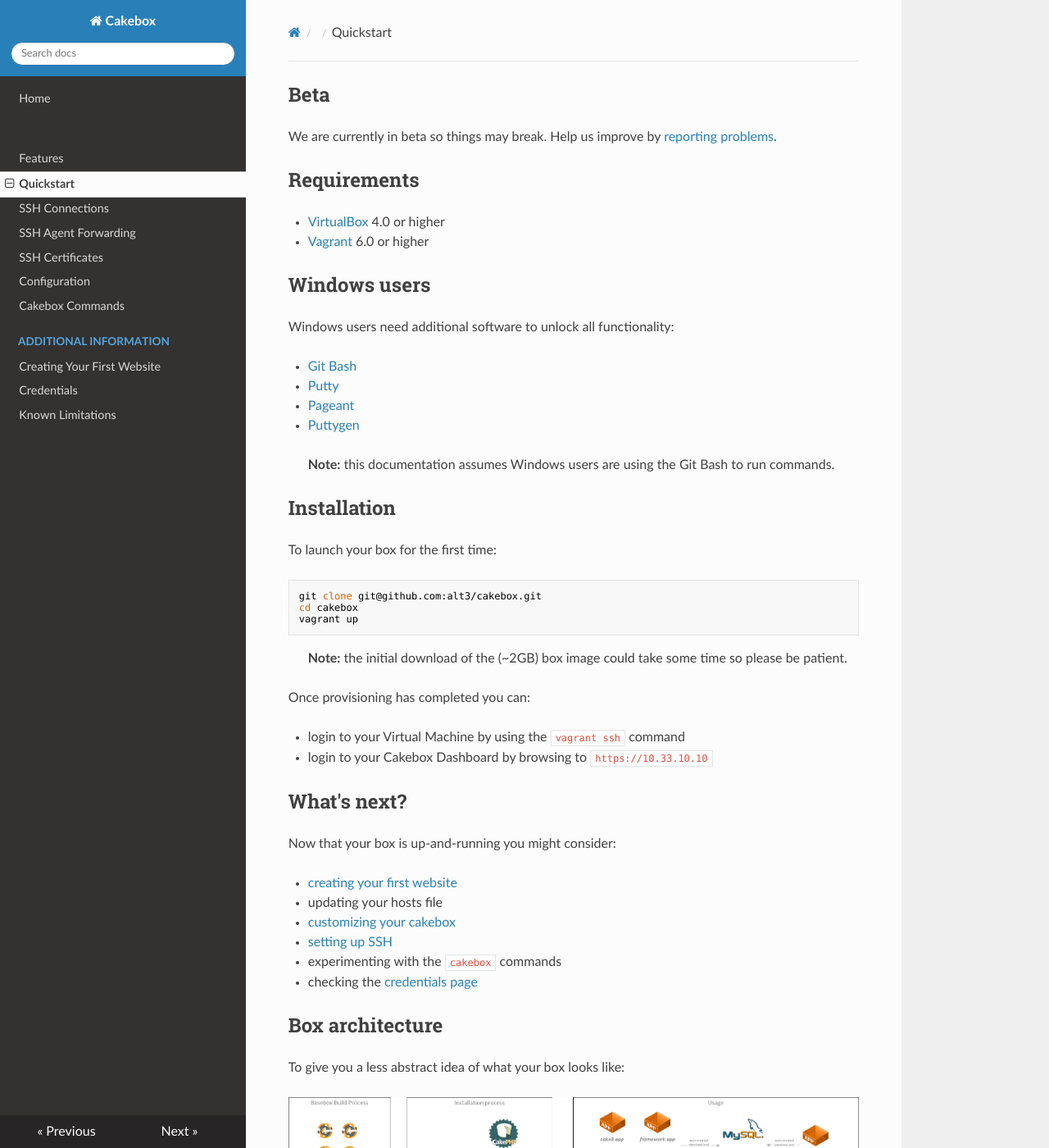
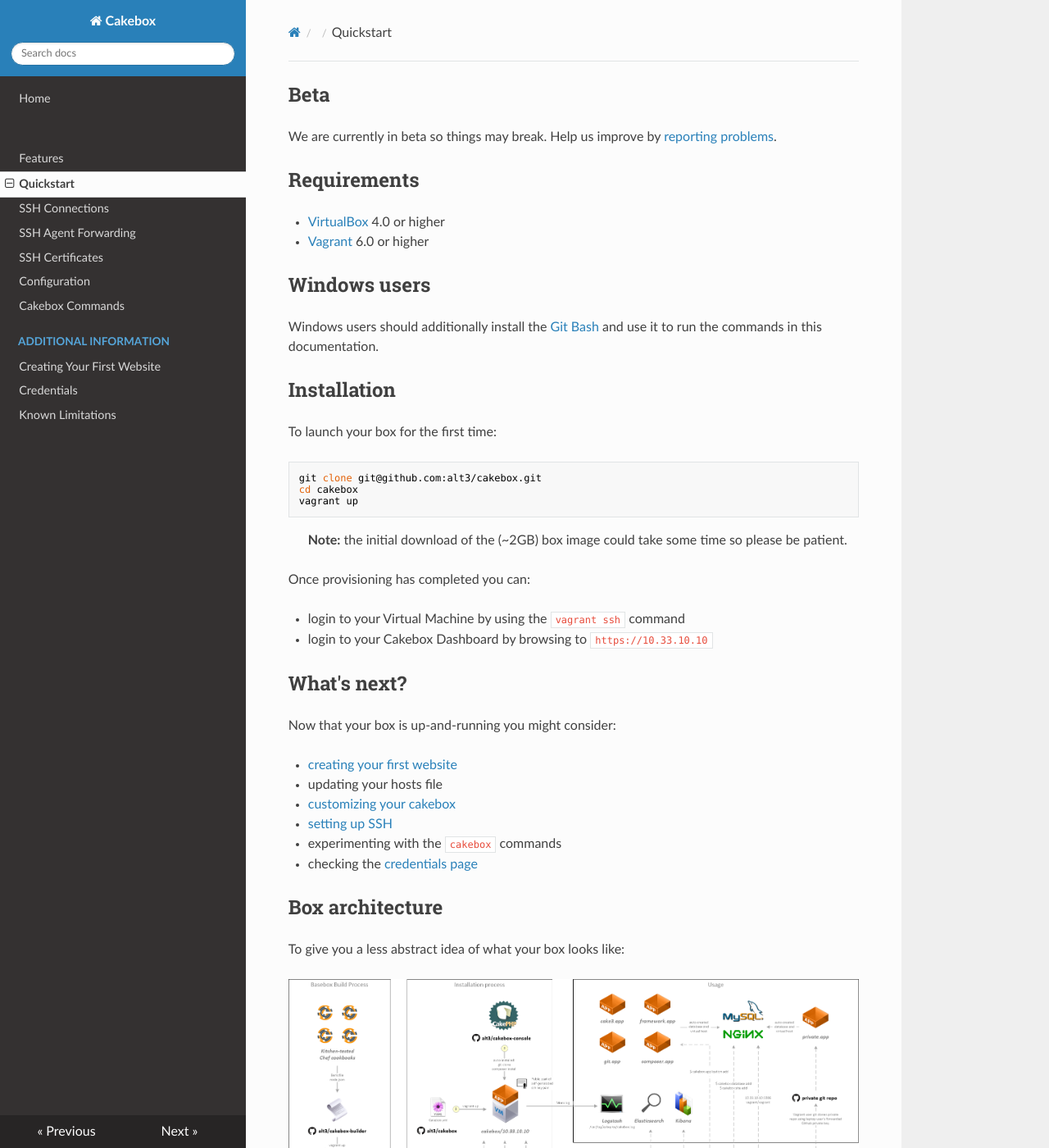
Before and after one commit to alt3/cakebox, an MkDocs documentation site: the page built from docs/sources/quickstart.md, in a window 1280 px wide and 1400 px high. Shown: the whole window at 82% size. Built offline with MkDocs 1.6.1, drawn with Linux system fonts in a browser that asks for light colours; nearby versions of some CDN libraries; old or Windows-style settings are respelled for this version of MkDocs; some of the changed text lies outside the part shown.

Commit message:
Strips initial Windows requirements

```diff
--- a/docs/sources/quickstart.md
+++ b/docs/sources/quickstart.md
@@ -11,15 +11,8 @@ We are currently in beta so things may break. Help us improve by
 
 ## Windows users
 
-Windows users need additional software to unlock all functionality:
-
-+ [Git Bash](http://git-scm.com/downloads)
-+ [Putty](http://www.chiark.greenend.org.uk/~sgtatham/putty/download.html)
-+ [Pageant](http://www.chiark.greenend.org.uk/~sgtatham/putty/download.html)
-+ [Puttygen](http://www.chiark.greenend.org.uk/~sgtatham/putty/download.html)
-
-> **Note:** this documentation assumes Windows users are using the Git Bash to
-> run commands.
+Windows users should additionally install the [Git Bash](http://git-scm.com/downloads)
+and use it to run the commands in this documentation.
 
 ## Installation
 
@@ -57,4 +50,5 @@ To give you a less abstract idea of what your box looks like:
 
 ![Cakebox Overview](img/cakebox-overview.png)
 
-> **Note:** the Basebox Build Process is shown for completeness only.
+> **Note:** the Basebox Build Process is already done for you and is shown for
+completeness only.
```
